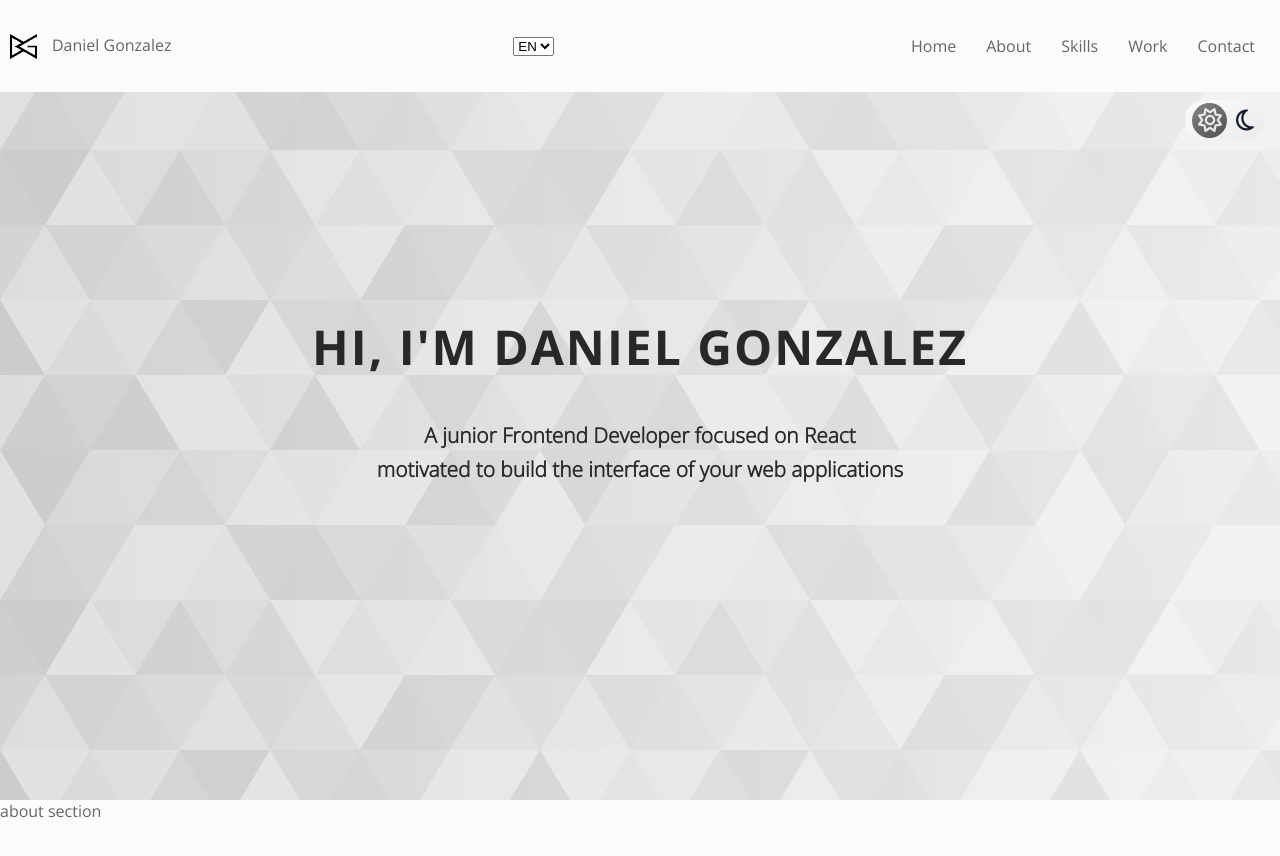
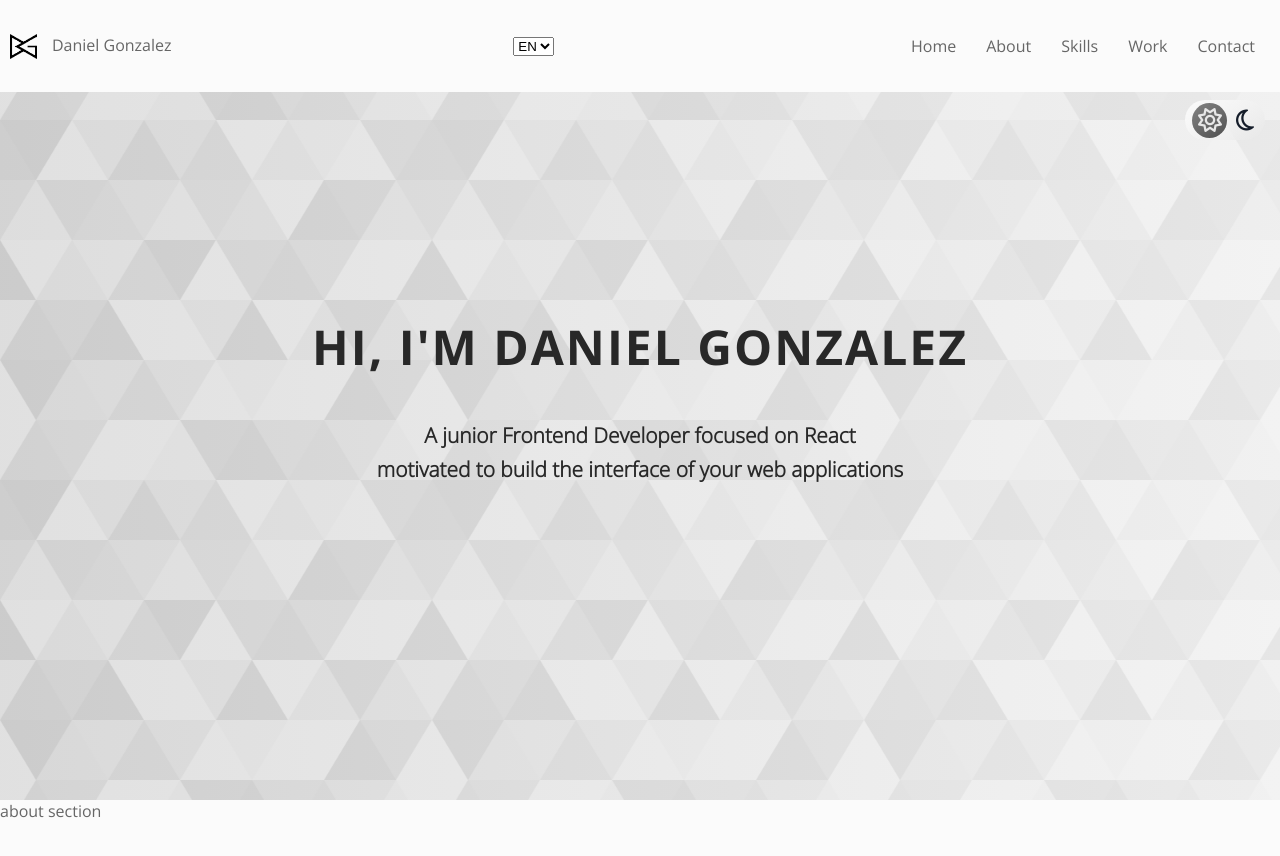
Before and after one commit to danielgonzalez0/20230701-portfolio, a React (Create React App) app: page / in a window 1280 px wide. Shown: the top 856 px of the page. Built offline with nearby package versions, Linux system fonts and the light colour scheme.

Commit message:
style(intro): create css animation for h1

```diff
--- a/src/components/sections/intro/_intro.scss
+++ b/src/components/sections/intro/_intro.scss
@@ -1,15 +1,31 @@
 #light #intro {
   background: linear-gradient(to right, rgba($grey2, 0.2), rgba($grey1, 0.5)),
     url(../../../assets/bg-white.png);
-    h1, h2{
+  background-size: cover;
+  h1,
+  h2 {
     color: $black3;
+  }
+
+  .intro_wrapper:after {
+    border: solid $black3 2px;
   }
 }
 #dark #intro {
   background: linear-gradient(to right, rgba($grey1, 0.2), rgba($grey2, 0.5)),
     url(../../../assets/bg-black.png);
-    h1, h2{
+  background-size: cover;
+  h1,
+  h2 {
     color: $white2;
+  }
+
+  h1:after {
+    border: solid $white2 2px;
+  }
+
+  .intro_wrapper:after {
+    border: solid $white2 2px;
   }
 }
 
@@ -22,8 +38,23 @@
   justify-content: center;
 
   .intro_wrapper {
+    position: relative;
     max-width: 75%;
     text-align: center;
+    &:after {
+      position: absolute;
+      content: '';
+      top: 50%;
+      left: 50%;
+      width: 110%;
+      transform: translateX(-50%) scaleX(0);
+      transform-origin: center;
+      opacity: 0;
+      animation-name: revealSpan;
+      animation-duration: 1.5s;
+      animation-delay: 0.1s;
+      animation-fill-mode: both;
+    }
   }
 
   h1 {
@@ -33,6 +64,12 @@
     letter-spacing: 2px;
     text-align: center;
     margin-bottom: 40px;
+    position: relative;
+    opacity: 0;
+    animation-name: revealUp;
+    animation-duration: 0.5s;
+    animation-delay: 0.5s;
+    animation-fill-mode: forwards;
   }
 
   h2 {
@@ -42,6 +79,11 @@
     flex-direction: column;
     align-items: center;
     line-height: 1.6;
+    opacity: 0;
+    animation-name: revealDown;
+    animation-duration: 0.5s;
+    animation-delay: 0.5s;
+    animation-fill-mode: forwards;
   }
 
   //media queries
--- /dev/null
+++ b/src/components/sections/intro/_introKeyframes.scss
@@ -0,0 +1,54 @@
+@keyframes revealUp {
+  0% {
+    opacity: 0;
+    -webkit-transform: translate3d(0, 100%, 0);
+    transform: translate3d(0, 100%, 0);
+  }
+
+      30%{
+    opacity: 0;
+  }
+
+  100% {
+    opacity: 1;
+    -webkit-transform: none;
+    transform: none;
+  }
+}
+
+@keyframes revealDown {
+  0% {
+    opacity: 0;
+    -webkit-transform: translate3d(0, -100%, 0);
+    transform: translate3d(0, -100%, 0);
+  }
+
+  30%{
+    opacity: 0;
+  }
+
+  100% {
+    opacity: 1;
+    -webkit-transform: none;
+    transform: none;
+  }
+}
+
+@keyframes revealSpan {
+
+
+  20%{
+    opacity: 1;
+      transform: translateX(-50%) scaleX(1);
+  }
+
+    80%{
+    opacity: 1;
+      transform: translateX(-50%) scaleX(1);
+  }
+
+  100% {
+    opacity: 0;
+     transform: translateX(-50%) scaleX(0);
+  }
+}
--- a/src/styles/index.scss
+++ b/src/styles/index.scss
@@ -1,6 +1,7 @@
 @import './settings';
 @import '../components/buttons/darkmode/darkModeBtn';
 @import '../components/header/header';
+@import '../components/sections/intro/introKeyframes';
 @import '../components/sections/intro/intro';
 @import '../components/sections/about/about';
 @import '../components/sections/skills/skills';
```
Lines whose indentation alone changed are shown as unchanged.
